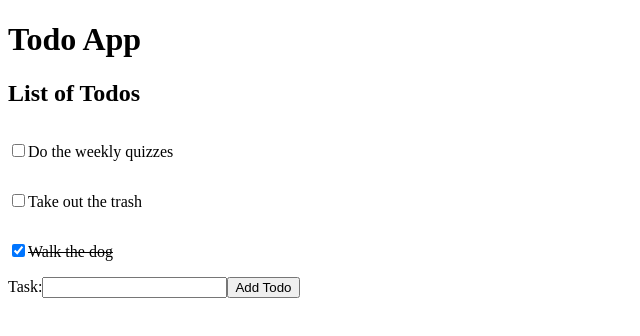
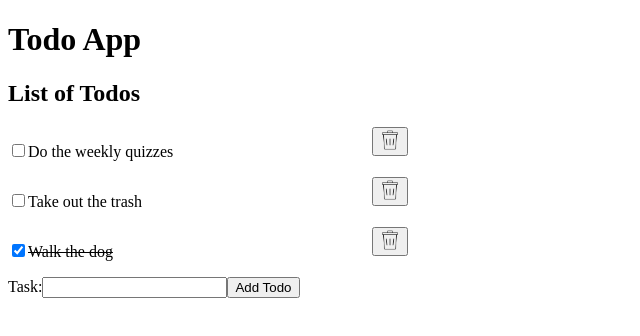
Before and after one commit to willsawyerrrr/comp2140, a React (Create React App) app in the folder Week6/todo-app/: page / in a window 1280 px wide. Shown: the top 336 px of the page, without its empty margins (0-640 px from the left). Built offline with nearby package versions, Linux system fonts and the light colour scheme.

Commit message:
Added support for deleting items

```diff
--- a/Week6/todo-app/src/App.js
+++ b/Week6/todo-app/src/App.js
@@ -1,4 +1,9 @@
 import { useState } from "react";
+
+import "./css/style.css";
+
+import binImage from "./images/bin.png";
+
 
 const initialTodos = [
     { task: "Take out the trash", completed: false },
@@ -6,24 +11,45 @@ const initialTodos = [
     { task: "Do the weekly quizzes", completed: false },
 ];
 
-function Todo({ task, completed, toggleCompleted }) {
+
+function Todo({ task, completed, toggleCompleted, removeTodo }) {
     const taskStyle = () => {
         let result = { display: "inline-block" };
         if (completed) {
-            result["text-decoration"] = "line-through";
+            result["textDecoration"] = "line-through";
         }
         return result;
     };
 
     return (
         <section>
-            <input type="checkbox" checked={completed} onChange={toggleCompleted} />
-            <p style={taskStyle()}>
-                {task}
-            </p>
-        </section>
+            <div>
+                <input type="checkbox" checked={completed} onChange={toggleCompleted} />
+                <p style={taskStyle()}>
+                    {task}
+                </p>
+            </div>
+            <DeleteButton removeTodo={removeTodo} />
+        </section >
     );
 }
+
+
+function DeleteButton({ removeTodo }) {
+    const handleSubmit = (e) => {
+        e.preventDefault();
+        removeTodo();
+    };
+
+    return (
+        <form onSubmit={handleSubmit} className="delete">
+            <button type="submit">
+                <img src={binImage} height="20px" width="20px" alt="bin" />
+            </button>
+        </form>
+    );
+}
+
 
 function NewTodoForm({ sortTodos, setTodos }) {
     const [task, setTask] = useState("");
@@ -49,6 +75,7 @@ function NewTodoForm({ sortTodos, setTodos }) {
     );
 }
 
+
 function App() {
     const sortTodos = (todo, otherTodo) => {
         if (todo.task < otherTodo.task) {
@@ -68,6 +95,12 @@ function App() {
         setTodos(sorted);
     };
 
+    const removeTodo = (todo) => {
+        let result = todos.filter((_todo) => _todo.task !== todo.task);
+        let sorted = result.sort(sortTodos);
+        setTodos(sorted);
+    };
+
     return (
         <>
             <header>
@@ -80,6 +113,7 @@ function App() {
                         key={todo.task}
                         {...todo}
                         toggleCompleted={() => toggleCompleted(todo)}
+                        removeTodo={() => removeTodo(todo)}
                     />
                 ))}
                 <NewTodoForm sortTodos={sortTodos} setTodos={setTodos} />
@@ -88,4 +122,5 @@ function App() {
     );
 }
 
+
 export default App;
--- /dev/null
+++ b/Week6/todo-app/src/css/style.css
@@ -0,0 +1,6 @@
+section {
+    width: 25em;
+    display: flex;
+    flex-direction: row;
+    justify-content: space-between;
+}
```
Also changed, not shown: Week6/todo-app/src/images/bin.png (added).
